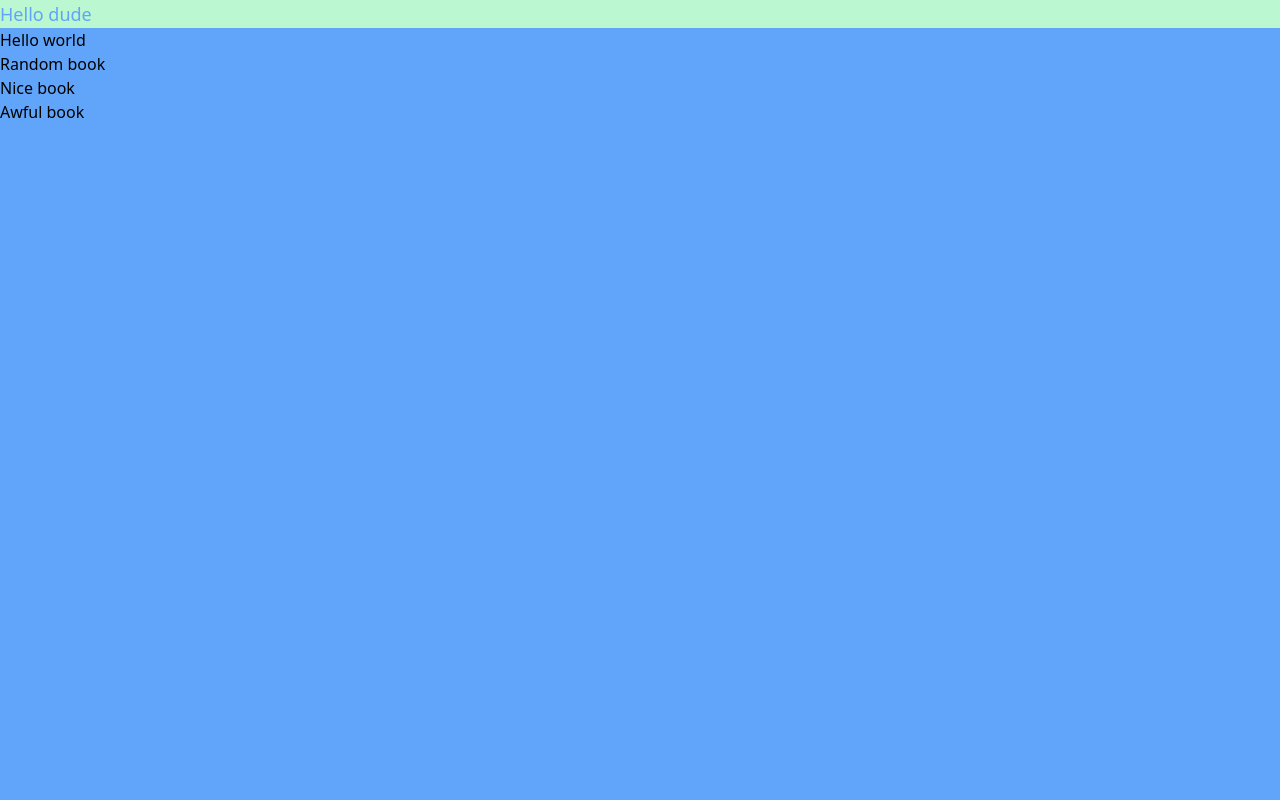
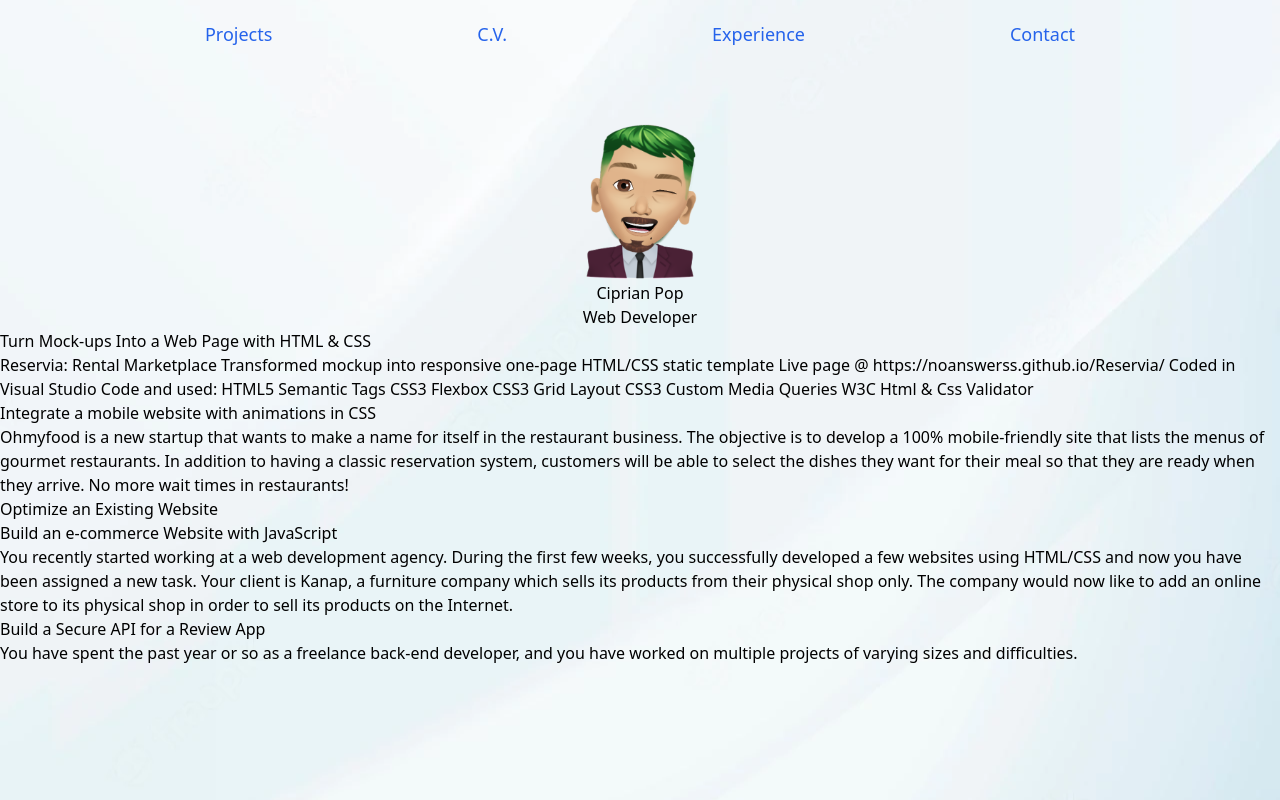
Before and after one commit to c-v-pop/portfolio, a PHP site: page / in a window 1280 px wide. Run offline with PHP 8.4, Linux system fonts and the light colour scheme.

Commit message:
added projects description

```diff
--- a/dist/output.css
+++ b/dist/output.css
@@ -513,14 +513,42 @@ video {
   --tw-backdrop-sepia:  ;
 }
 
-.bg-blue-400 {
-  --tw-bg-opacity: 1;
-  background-color: rgb(96 165 250 / var(--tw-bg-opacity));
+.static {
+  position: static;
 }
 
-.bg-green-200 {
-  --tw-bg-opacity: 1;
-  background-color: rgb(187 247 208 / var(--tw-bg-opacity));
+.fixed {
+  position: fixed;
+}
+
+.my-5 {
+  margin-top: 1.25rem;
+  margin-bottom: 1.25rem;
+}
+
+.mx-auto {
+  margin-left: auto;
+  margin-right: auto;
+}
+
+.flex {
+  display: flex;
+}
+
+.w-1\/6 {
+  width: 16.666667%;
+}
+
+.flex-wrap {
+  flex-wrap: wrap;
+}
+
+.justify-evenly {
+  justify-content: space-evenly;
+}
+
+.text-center {
+  text-align: center;
 }
 
 .text-lg {
@@ -528,15 +556,28 @@ video {
   line-height: 1.75rem;
 }
 
-.text-blue-400 {
+.text-blue-600 {
   --tw-text-opacity: 1;
-  color: rgb(96 165 250 / var(--tw-text-opacity));
+  color: rgb(37 99 235 / var(--tw-text-opacity));
 }
 
-h1 {
-  margin: auto;
+a {
   font-size: 1.125rem;
   line-height: 1.75rem;
   --tw-text-opacity: 1;
-  color: rgb(96 165 250 / var(--tw-text-opacity));
+  color: rgb(37 99 235 / var(--tw-text-opacity));
 }
+
+@keyframes pulse {
+  50% {
+    opacity: .5;
+  }
+}
+
+a:hover {
+  animation: pulse 2s cubic-bezier(0.4, 0, 0.6, 1) infinite;
+}
+
+body {
+  background: url("/images/background.webp") no-repeat fixed center;
+}
--- a/index.php
+++ b/index.php
@@ -1,32 +1,57 @@
 <!DOCTYPE html>
 <html lang="en">
 <head>
-    <meta charset="UTF-8">
-    <link rel="stylesheet" href="./dist/output.css">
-    <title>Ciprian Pop's Portofolio</title>
+<meta charset="UTF-8">
+<link rel="stylesheet" href="./dist/output.css">
+<title>Ciprian Pop's Portofolio</title>
 </head>
-<body class="bg-blue-400">
+<body>
+    <header>
+        <nav class="flex flex-wrap justify-evenly text-lg my-5">
+            <a href="projects.php">Projects</a>
+            <a href="">C.V.</a>
+            <a href="">Experience</a>
+            <a href="">Contact</a>
+        </nav>
+        <div class="mx-auto w-1/6">
+            <img src="images/logo.PNG" alt="logo">
+            <h1 class="text-center">Ciprian Pop</h1>
+            <p class="text-center">Web Developer</p>
+        </div>
+    </header>
+    <main>
+        <section>
+            <div>
+                <h2>Turn Mock-ups Into a Web Page with HTML & CSS</h2>
+                <p>Reservia: Rental Marketplace
 
-    <?php
-        $introduction = "Hello world";
-        $books = [
-            "Random book",
-            "Nice book",
-            "Awful book"
-        ]
-    ?>
-    <div>
-    <h1 class="bg-green-200">Hello dude</h1>
-        <?= $introduction; ?>
-        <ul>
-            <?php
-            foreach ($books as $book)
-            {
-                // echo $book;
-                    echo "<li>$book</li>";
-            }
-            ?>
-        </ul>
-    </div>
+Transformed mockup into responsive one-page HTML/CSS static template
+
+Live page @ https://noanswerss.github.io/Reservia/
+
+Coded in Visual Studio Code and used:
+
+HTML5 Semantic Tags CSS3 Flexbox CSS3 Grid Layout CSS3 Custom Media Queries W3C Html & Css Validator</p>
+            </div>
+            <div>
+                <h2>Integrate a mobile website with animations in CSS</h2>
+                <p>Ohmyfood is a new startup that wants to make a name for itself in the restaurant business. The objective is to develop a 100% mobile-friendly site that lists the menus of gourmet restaurants. In addition to having a classic reservation system,
+                    customers will be able to select the dishes they want for their meal so that they are ready when they arrive. No more wait times in restaurants!</p>
+            </div>
+            <div>
+                <h2>Optimize an Existing Website</h2>
+            </div>
+            <div>
+                <h2>Build an e-commerce Website with JavaScript</h2>
+                <p>You recently started working at a web development agency. During the first few weeks, you successfully developed a few websites using HTML/CSS and now you have been assigned a new task.
+
+Your client is Kanap, a furniture company which sells its products from their physical shop only. The company would now like to add an online store to its physical shop in order to sell its products on the Internet.</p>
+            </div>
+            <div>
+                <h2>Build a Secure API for a Review App</h2>
+                <p>You have spent the past year or so as a freelance back-end developer, and you have worked on multiple projects of varying sizes and difficulties.</p>
+            </div>
+        </section>
+    </main>
 </body>
 </html>
```
Also changed, not shown: projects.php (added, +14 -0 lines), styles/index.css (+6 -2 lines), images/background.webp (added), images/logo.PNG (added).
